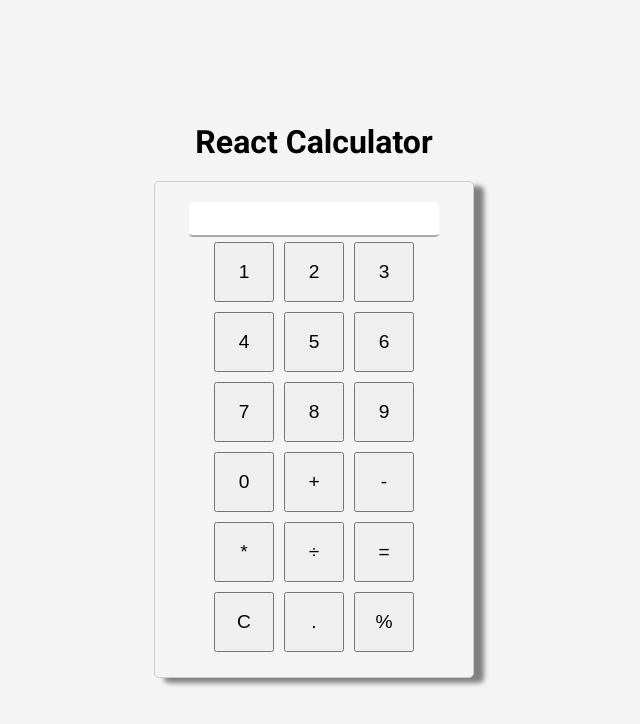
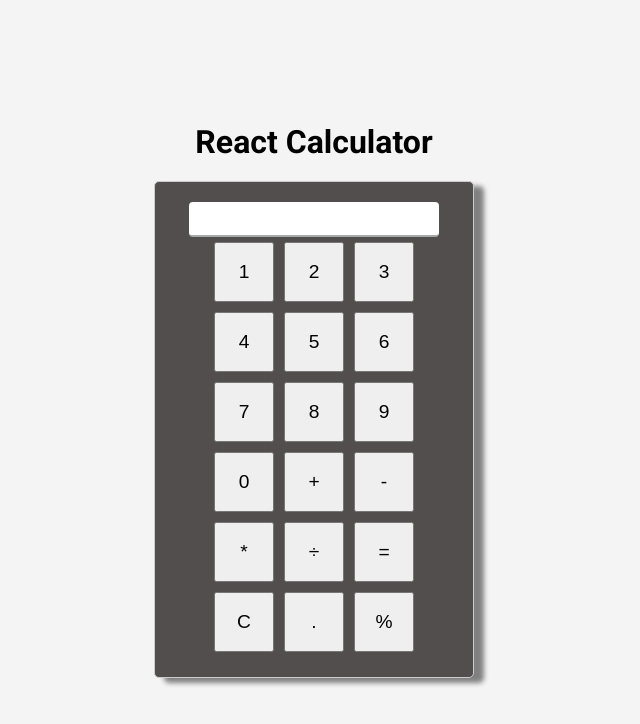
Before and after one commit to Mzhgn/React-Calculator, a React (Create React App) app: page / in a window 1280 px wide. Shown: the top 724 px of the page, without its empty margins (326-966 px from the left). Built offline with nearby package versions, Linux system fonts and the light colour scheme.

Commit message:
background added

```diff
--- a/src/App.css
+++ b/src/App.css
@@ -17,7 +17,7 @@
   display: inline-block;
   width: 25%;
   padding: 20px;
-  background-color: #f4f4f4;
+  background-color: #524e4e;
   border: 1px solid #ccc;
   border-radius: 5px;
   box-shadow: 10px 5px 5px gray;
```
